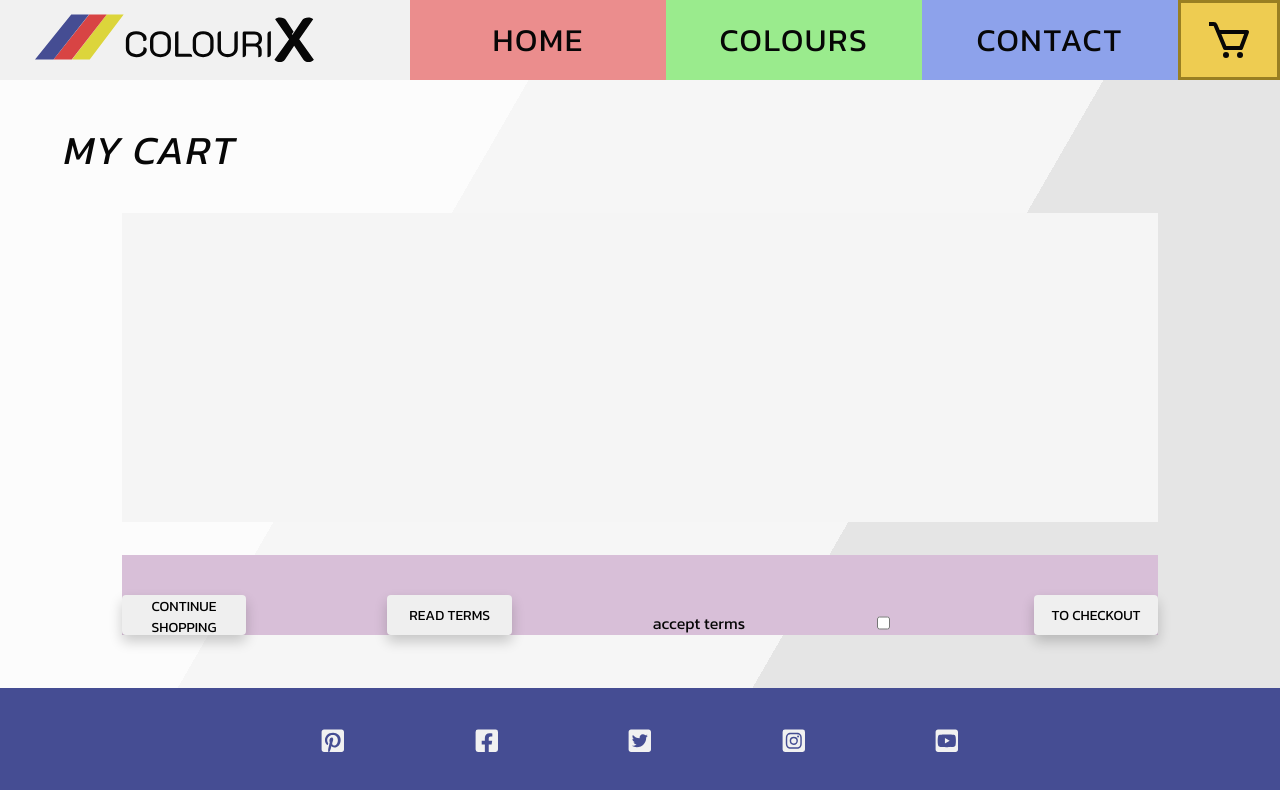
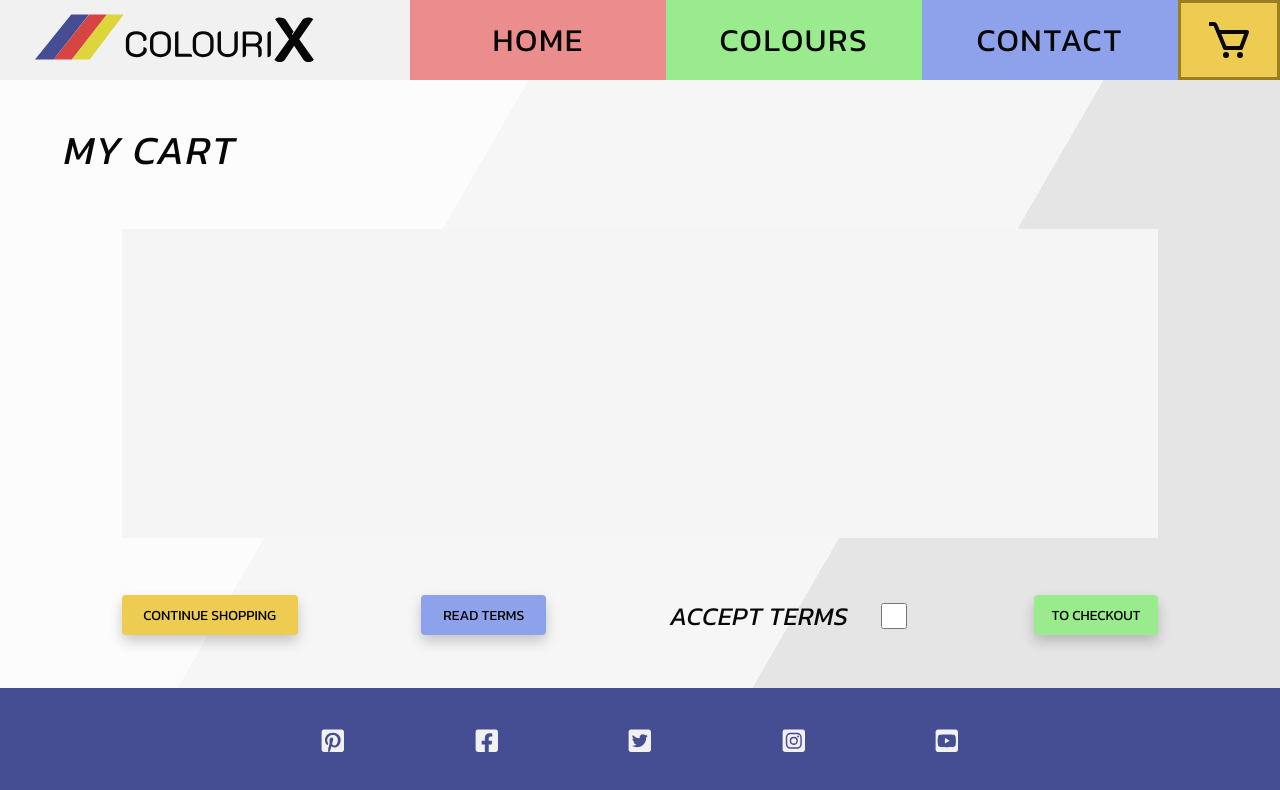
Before and after one commit to Patrick-Svensson/colourix, a React (Create React App) app: page /cart in a window 1280 px wide. Shown: the top 790 px of the page. Built offline with nearby package versions, Linux system fonts and the light colour scheme.

Commit message:
Add style to actionbar in Cart.

```diff
--- a/src/Pages/Cart.css
+++ b/src/Pages/Cart.css
@@ -38,8 +38,7 @@
 
 .cartActionBar {
     width: 90%;
-    height: 5rem;
-    background-color: thistle;
+    height: 3rem;
     display: flex;
     justify-content: space-between;
     align-items: flex-end;
@@ -53,9 +52,24 @@
     letter-spacing: 0.06rem;
 }
 
-.cartAcceptTerms {
+.cartCheckboxContainer {
     width: 15rem;
     height: auto;
     display: flex;
     justify-content: space-between;
+    align-items: center;
 }
+
+.cartCheckboxLabel {
+    font-size: 1.6rem;
+    font-weight: 400;
+    text-transform: uppercase;
+    font-style: italic;
+    letter-spacing: 0.02rem;
+}
+
+#cartCheckbox {
+    width: 1.6rem;
+    height: 1.6rem;
+    cursor: pointer;
+}
--- a/src/Pages/Cart.js
+++ b/src/Pages/Cart.js
@@ -3,6 +3,19 @@ import Title from "../Components/Title";
 import "./Cart.css";
 
 const Cart = () => {
+    const contShopBtnStyle = {
+        width: "11rem",
+        backgroundColor: "#EECC51",
+    };
+
+    const readTermsBtnStyle = {
+        backgroundColor: "#8DA2EB",
+    };
+
+    const toCheckoutBtnStyle = {
+        backgroundColor: "#9AEB8D",
+    };
+
     return (
         <main className="cartContainer">
             <div className="cartWrapper">
@@ -12,13 +25,13 @@ const Cart = () => {
                     </div>
                     <div className="cartContentContainer"></div>
                     <div className="cartActionBar">
-                        <Button text="continue shopping" />
-                        <Button text="read terms" />
-                        <div className="cartAcceptTerms">
+                        <Button style={contShopBtnStyle} text="continue shopping" />
+                        <Button style={readTermsBtnStyle} text="read terms" />
+                        <div className="cartCheckboxContainer">
                             <label className="cartCheckboxLabel">accept terms</label>
-                            <input type="checkbox" id="cartTerms" />
+                            <input type="checkbox" id="cartCheckbox" />
                         </div>
-                        <Button text="to checkout" />
+                        <Button style={toCheckoutBtnStyle} text="to checkout" />
                     </div>
                 </div>
             </div>
```
